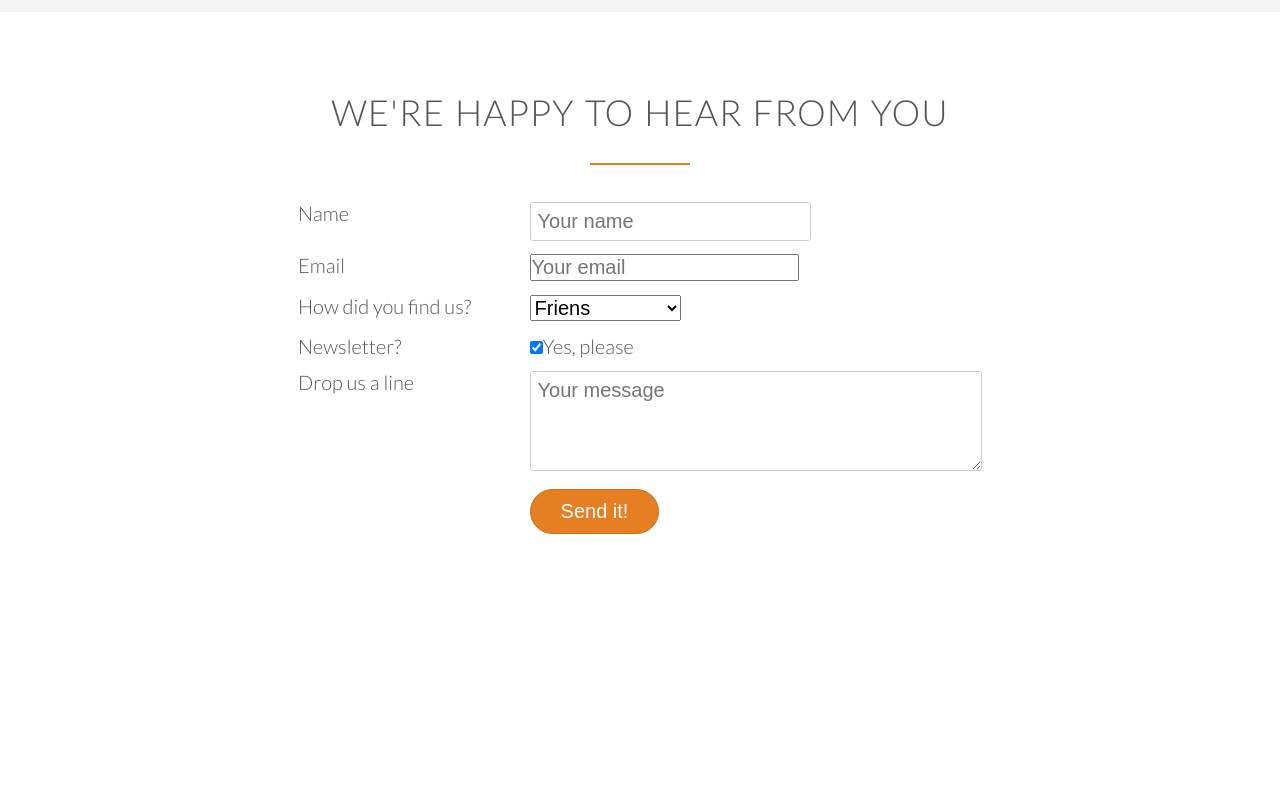
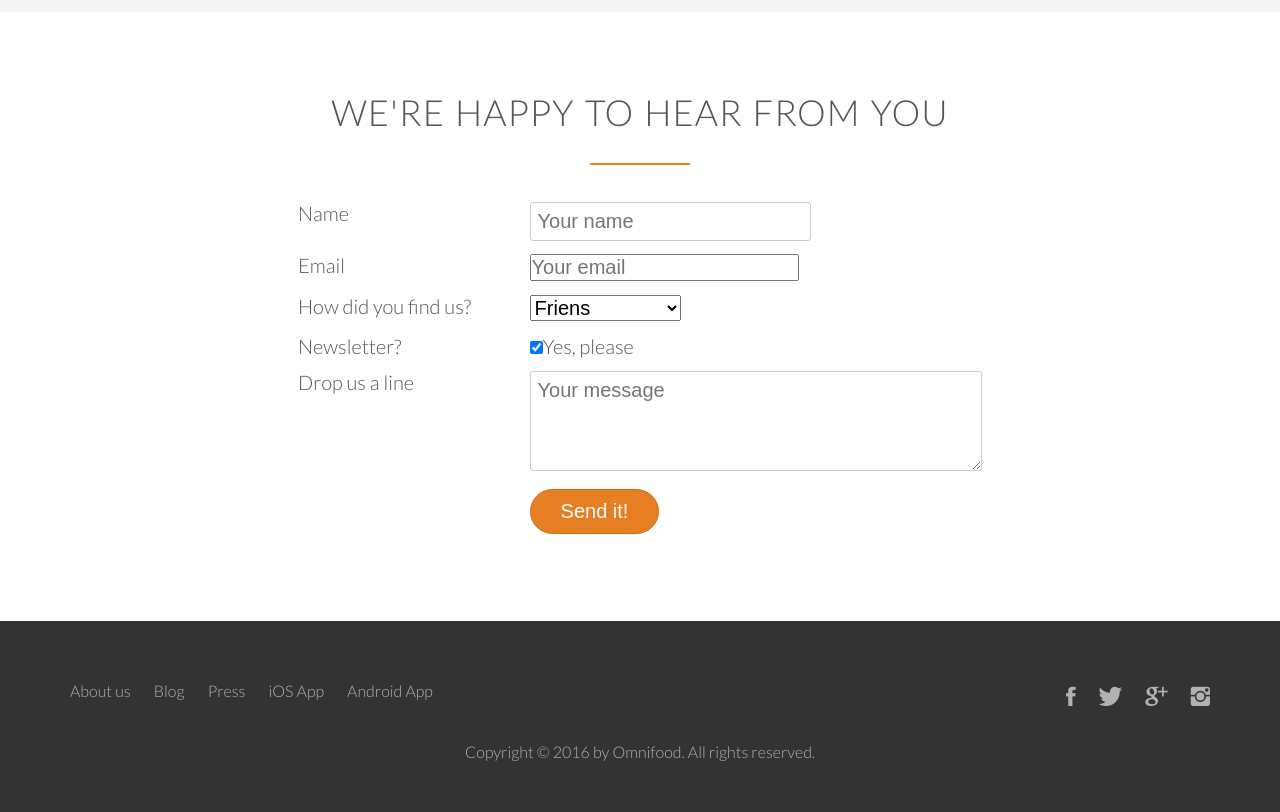
Before and after one commit to EuBabkin/Omnifood, a plain HTML site: page index.html in a window 1280 px wide. Shown: the part 4614-5426 px from the top of the page. Before the commit the page ends 5235 px from the top, so only its background shows below. Drawn offline with Linux system fonts and the light colour scheme; files whose address does not match are found by name.

Commit message:
Built the footer
Built the footer nav;
Built the social links;
Styled the links and transitions.

```diff
--- a/index.html
+++ b/index.html
@@ -334,8 +334,29 @@
 				</div>
 			</section>
   	</main>
+		<footer>
+			<div class="row">
+				<div class="col span-1-of-2">
+					<ul class="footer-nav">
+						<li><a href="#">About us</a></li>
+						<li><a href="#">Blog</a></li>
+						<li><a href="#">Press</a></li>
+						<li><a href="#">iOS App</a></li>
+						<li><a href="#">Android App</a></li>
+					</ul>
+				</div>
+				<div class="col span-1-of-2">
+					<ul class="social-links">
+						<li><a href="#"><i class="ion-social-facebook"></i></a></li>
+						<li><a href="#"><i class="ion-social-twitter"></i></a></li>
+						<li><a href="#"><i class="ion-social-googleplus"></i></a></li>
+						<li><a href="#"><i class="ion-social-instagram"></i></a></li>
+					</ul>
+				</div>
+			</div>
+			<div class="row">
+				<p>Copyright &copy; 2016 by Omnifood. All rights reserved.</p>
+			</div>
+		</footer>
   </body>
 </html>
-<!--
-
--->
--- a/resources/css/style.css
+++ b/resources/css/style.css
@@ -392,3 +392,66 @@ textarea{
 	margin: 10px 5px 10px 0;
 }
 *:focus{outline: none;}
+/*---FOOTER---*/
+footer{
+	padding: 50px;
+	background-color: #333;
+	font-size: 80%;
+}
+.footer-nav{
+	list-style: none;
+	float: left;
+}
+.social-links{
+	list-style: none;
+	float: right;
+}
+.footer-nav li,
+.social-links li{
+	display: inline-block;
+	margin-right: 20px;
+}
+.footer-nav li:last-child,
+.social-links li:last-child{
+	margin-right: 0;
+}
+.footer-nav li a:link,
+.footer-nav li a:visited,
+.social-links li a:link,
+.social-links li a:visited{
+	text-decoration: none;
+	border: none;
+	color: #b2b2b2;
+	transition: color 0.2s;
+}
+.footer-nav li a:hover,
+.footer-nav li a:active{
+	color: #ddd;
+}
+.social-links li a:link,
+.social-links li a:visited{
+	font-size: 160%;
+}
+.ion-social-facebook,
+.ion-social-twitter,
+.ion-social-googleplus,
+.ion-social-instagram{
+	transition: color 0.2s;
+}
+.ion-social-facebook:hover{
+	color: #3b5999;
+}
+.ion-social-twitter:hover{
+	color: #55acee;
+}
+.ion-social-googleplus:hover{
+	color: #dd4b39;
+}
+.ion-social-instagram:hover{
+	color: #e4405f;
+}
+footer p{
+	margin-top: 20px;
+	text-align: center;
+	color: #b2b2b2;
+}
```
